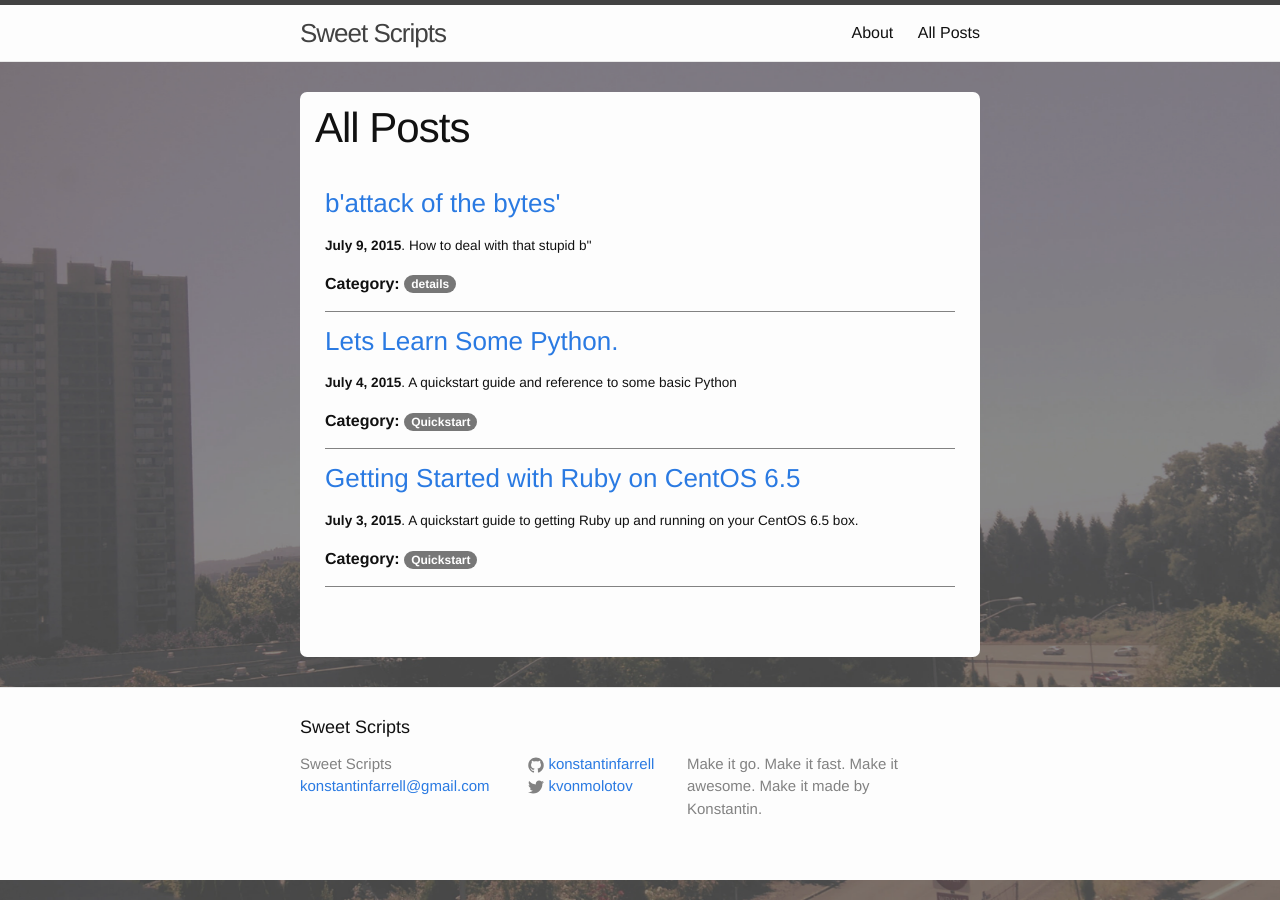
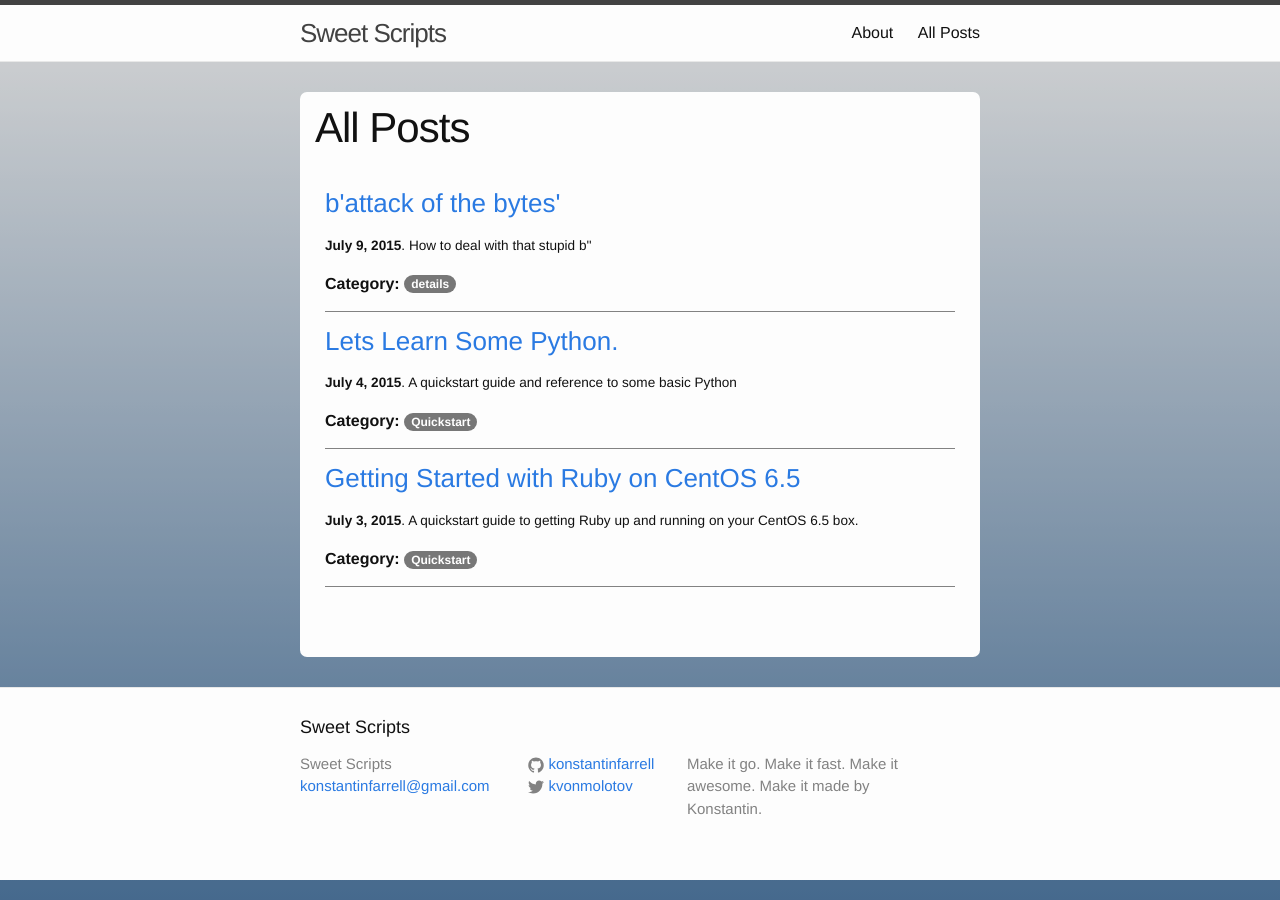
Before and after one commit to plosive/konstantinfarrell.github.io, a Jekyll site: the page built from list.html, in a window 1280 px wide. Built offline with Jekyll 4.4.1, drawn with Linux system fonts in a browser that asks for light colours.

Commit message:
Change background

```diff
--- a/_sass/_base.scss
+++ b/_sass/_base.scss
@@ -20,7 +20,7 @@ body {
     font-weight: 300;
     color: $text-color;
     background-color: $background-color;
-    background-image: url("/static/img/bg/outlook.jpg");
+    background: linear-gradient(#ccc, #003366);
     background-repeat: no-repeat;
     background-size: cover;
     background-position: center center;
--- a/static/css/main.css
+++ b/static/css/main.css
@@ -12,8 +12,8 @@ h1 {
 
 body {
     height: 100%;
-    background-color: #666 !important;
     font-family: 'Raleway', sans-serif !important;
+    background: linear-gradient(#ccc, #003366) !important;
     color: #ddd;
     overflow: hidden;
 
@@ -39,8 +39,6 @@ body {
 }
 
 #background {
-    background-color: #666;
-    background-image: url("../img/bg/conceptual_color.jpg");
     background-repeat: no-repeat;
     background-position: center 0px;
     position: absolute;
```
Also changed, not shown: static/css/mobile.css (+4 -4 lines).
